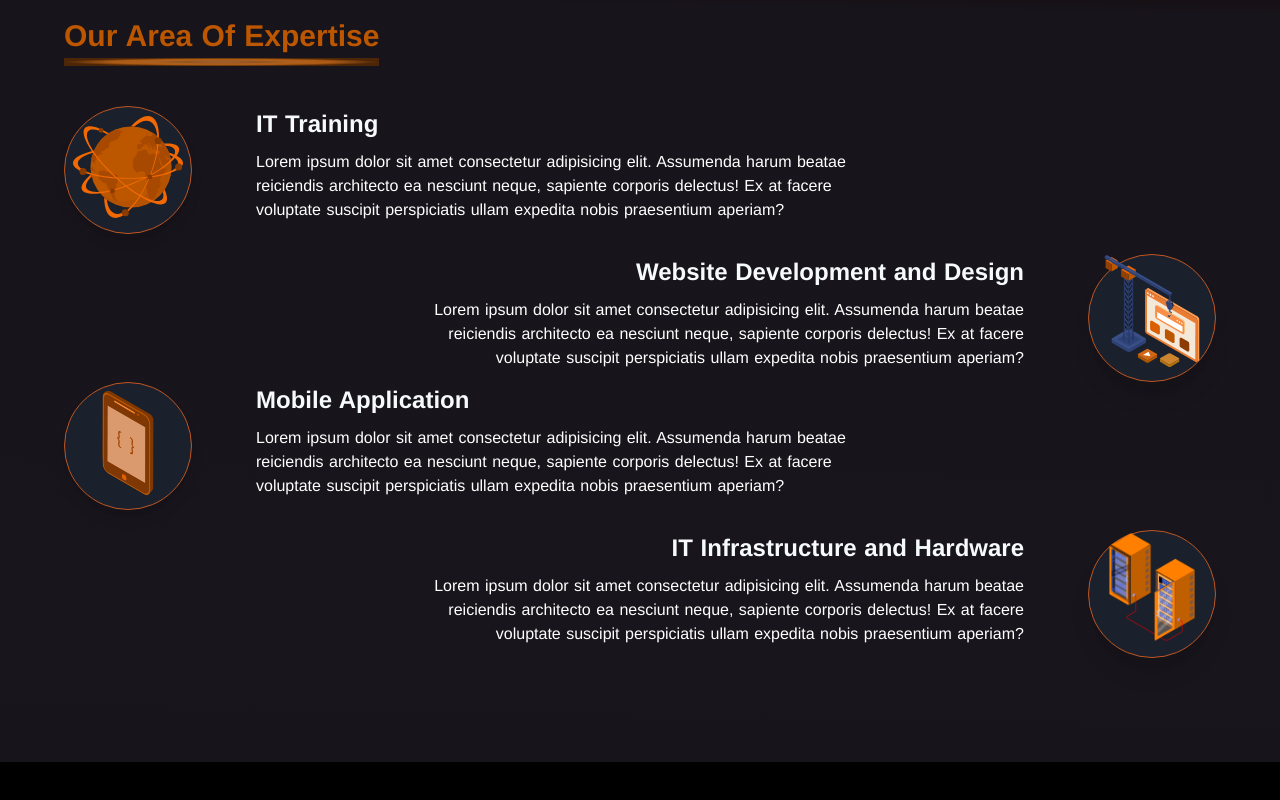
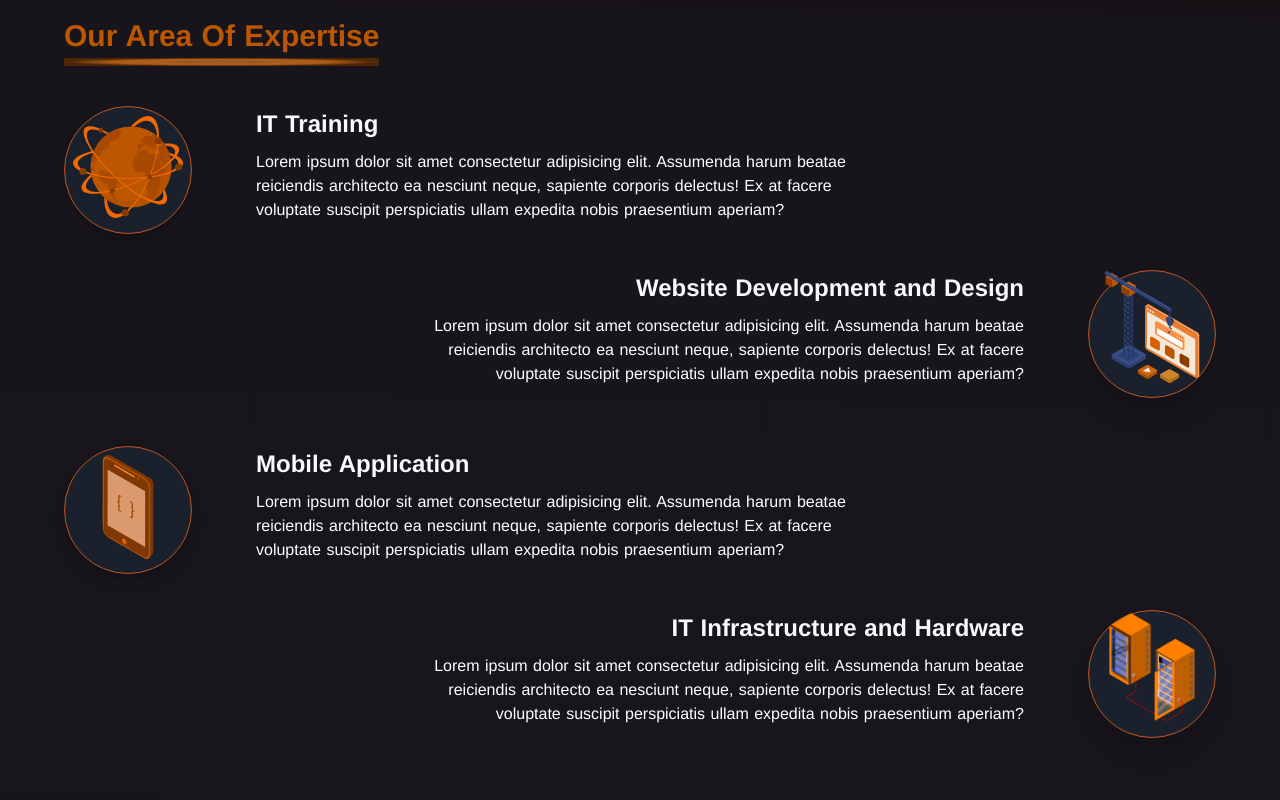
Before and after one commit to syakirrafaei/2-sigma.com, a Nuxt app: page /our-services in a window 1280 px wide. Shown: the part 568-1368 px from the top of the page. Before the commit the page ends 1330 px from the top, so only its background shows below. Built offline with nearby package versions, Linux system fonts and the light colour scheme.

Commit message:
Change order on mobile and margin

```diff
--- a/pages/our-services.vue
+++ b/pages/our-services.vue
@@ -26,7 +26,7 @@
         <div class="block py-1 divider-orange opacity-75"></div>
       </div>
       <div class="flex flex-row flex-wrap py-10">
-        <div class="xl:w-1/6">
+        <div class="order-1 xl:w-1/6">
           <div class="w-16 md:w-32">
             <div
               class="h-16 w-16 md:h-32 md:w-32 rounded-full shadow-lg bg-gray-900 border border-orange-700"
@@ -39,7 +39,7 @@
             </div>
           </div>
         </div>
-        <div class="xl:w-5/6 mb-8">
+        <div class="order-2 xl:w-5/6 mb-12">
           <h1 class="text-2xl text-gray-100 font-semibold">IT Training</h1>
           <p class="xl:w-2/3 mt-2 text-white">
             Lorem ipsum dolor sit amet consectetur adipisicing elit. Assumenda
@@ -48,7 +48,7 @@
             ullam expedita nobis praesentium aperiam?
           </p>
         </div>
-        <div class="text-right xl:w-5/6">
+        <div class="order-4 xl:order-3 text-right mb-12 xl:mb-0 xl:w-5/6">
           <h1 class="text-2xl text-gray-100 font-semibold">
             Website Development and Design
           </h1>
@@ -59,7 +59,7 @@
             ullam expedita nobis praesentium aperiam?
           </p>
         </div>
-        <div class="xl:w-1/6">
+        <div class="order-3 xl:order-4 w-full xl:w-1/6 xl:mb-12">
           <div class="ml-auto w-16 md:w-32">
             <div
               class="h-16 w-16 md:h-32 md:w-32 rounded-full shadow-xl bg-gray-900 border border-orange-700"
@@ -72,7 +72,7 @@
             </div>
           </div>
         </div>
-        <div class="xl:w-1/6">
+        <div class="order-5 xl:w-1/6">
           <div class="w-16 md:w-32">
             <div
               class="h-16 w-16 md:h-32 md:w-32 rounded-full shadow-lg bg-gray-900 border border-orange-700"
@@ -85,7 +85,7 @@
             </div>
           </div>
         </div>
-        <div class="xl:w-5/6 mb-8">
+        <div class="order-6 xl:w-5/6 mb-12">
           <h1 class="text-2xl text-gray-100 font-semibold">
             Mobile Application
           </h1>
@@ -96,7 +96,7 @@
             ullam expedita nobis praesentium aperiam?
           </p>
         </div>
-        <div class="text-right xl:w-5/6">
+        <div class="order-8 xl:order-7 text-right xl:w-5/6">
           <h1 class="text-2xl text-gray-100 font-semibold">
             IT Infrastructure and Hardware
           </h1>
@@ -107,7 +107,7 @@
             ullam expedita nobis praesentium aperiam?
           </p>
         </div>
-        <div class="xl:w-1/6">
+        <div class="order-7 xl:order-8 w-full xl:w-1/6">
           <div class="ml-auto w-16 md:w-32">
             <div
               class="h-16 w-16 md:h-32 md:w-32 rounded-full shadow-xl bg-gray-900 border border-orange-700"
```
